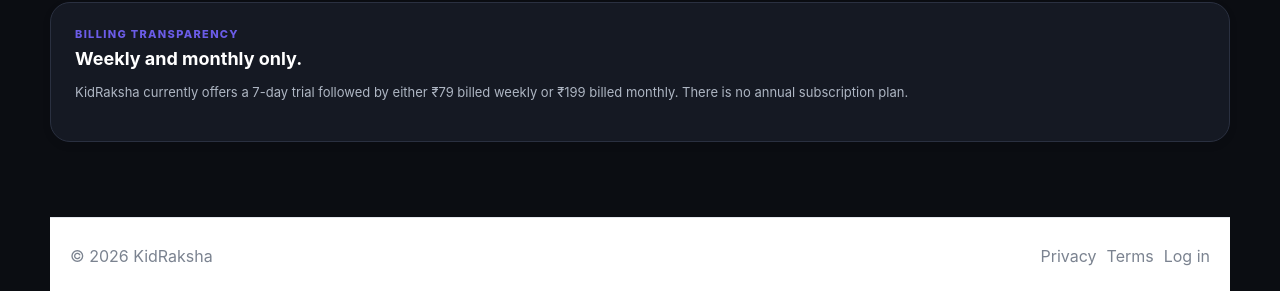
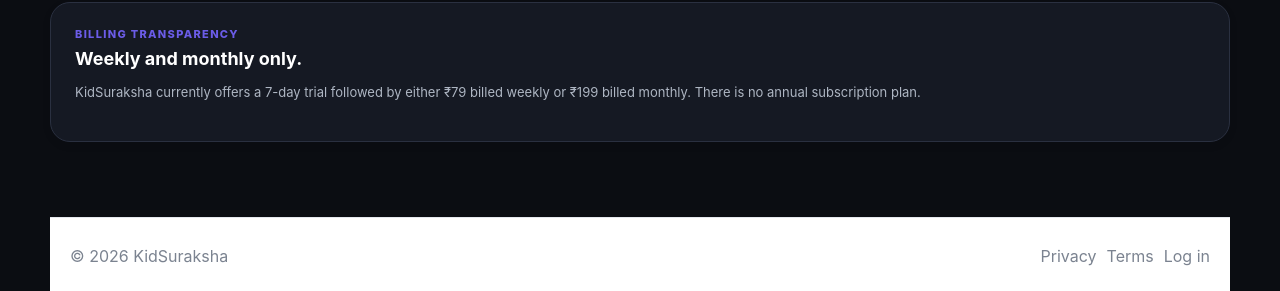
Before and after one commit to vardhanngg/KidRaksha-notification, a Next.js app in the folder apps/web/: page /pricing in a window 1280 px wide. Shown: the part 690-981 px from the top of the page. Built offline with nearby package versions, Linux system fonts and the light colour scheme.

Commit message:
branding: complete KidSuraksha rename

```diff
--- a/apps/web/app/pricing/page.tsx
+++ b/apps/web/app/pricing/page.tsx
@@ -28,7 +28,7 @@ export default function Pricing() {
       <div className="container">
         <div style={{ padding: "30px 0" }}>
           <Link href="/" style={{ color: "#fff", display: "inline-flex", alignItems: "center", gap: 7, fontSize: 13 }}>
-            <Icon name="arrowLeft" size={15} /> KidRaksha
+            <Icon name="arrowLeft" size={15} /> KidSuraksha
           </Link>
         </div>
 
@@ -69,13 +69,13 @@ export default function Pricing() {
           <div className="eyebrow">Billing transparency</div>
           <h3 style={{ fontSize: 18 }}>Weekly and monthly only.</h3>
           <p style={{ color: "#aeb6c3" }}>
-            KidRaksha currently offers a 7-day trial followed by either ₹79 billed weekly or ₹199 billed monthly. There is no annual subscription plan.
+            KidSuraksha currently offers a 7-day trial followed by either ₹79 billed weekly or ₹199 billed monthly. There is no annual subscription plan.
           </p>
         </div>
 
         <footer className="footer">
           <div className="container between">
-            <span>© 2026 KidRaksha</span>
+            <span>© 2026 KidSuraksha</span>
             <div className="row">
               <Link href="/privacy">Privacy</Link>
               <Link href="/terms">Terms</Link>
```
